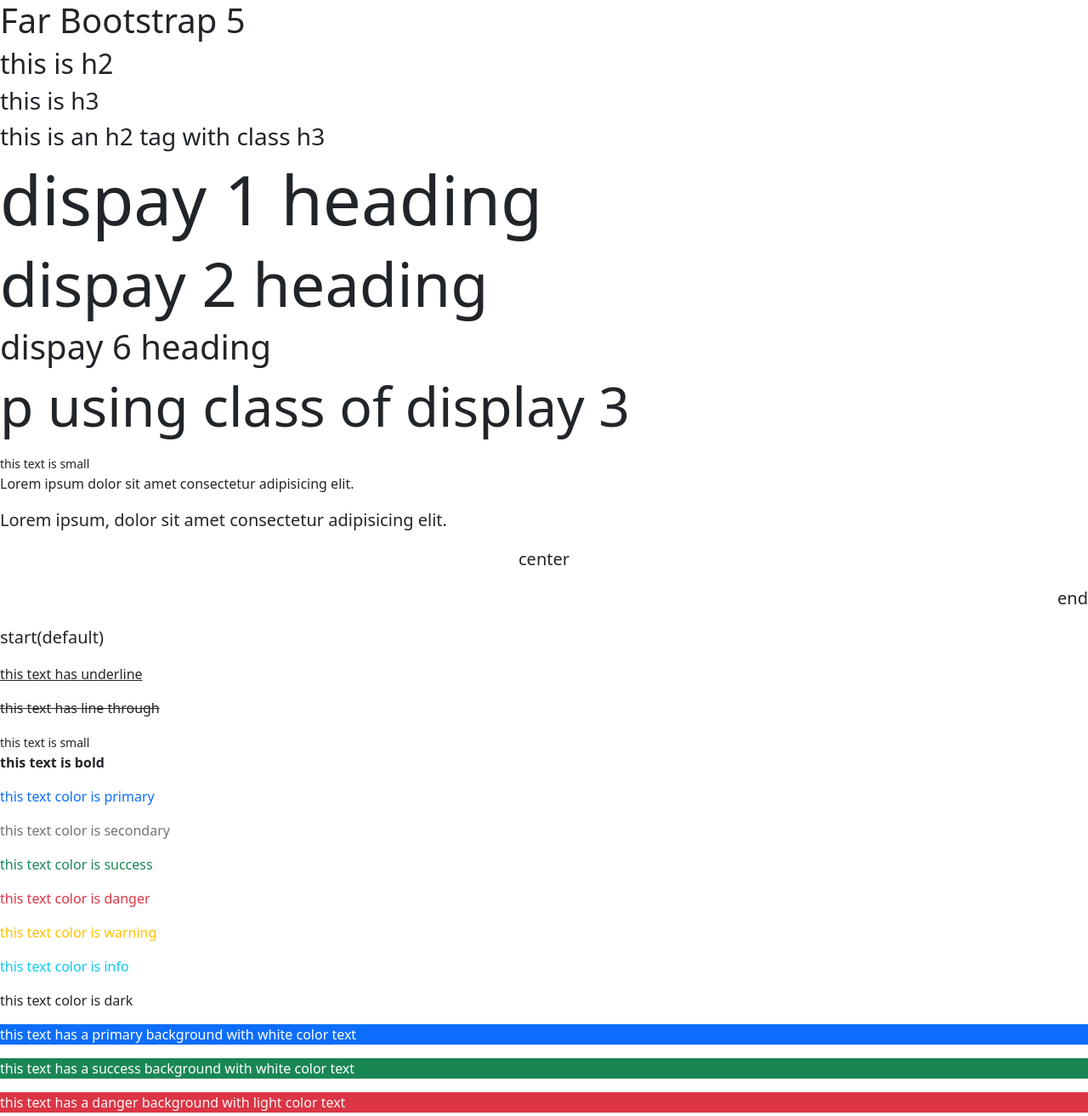
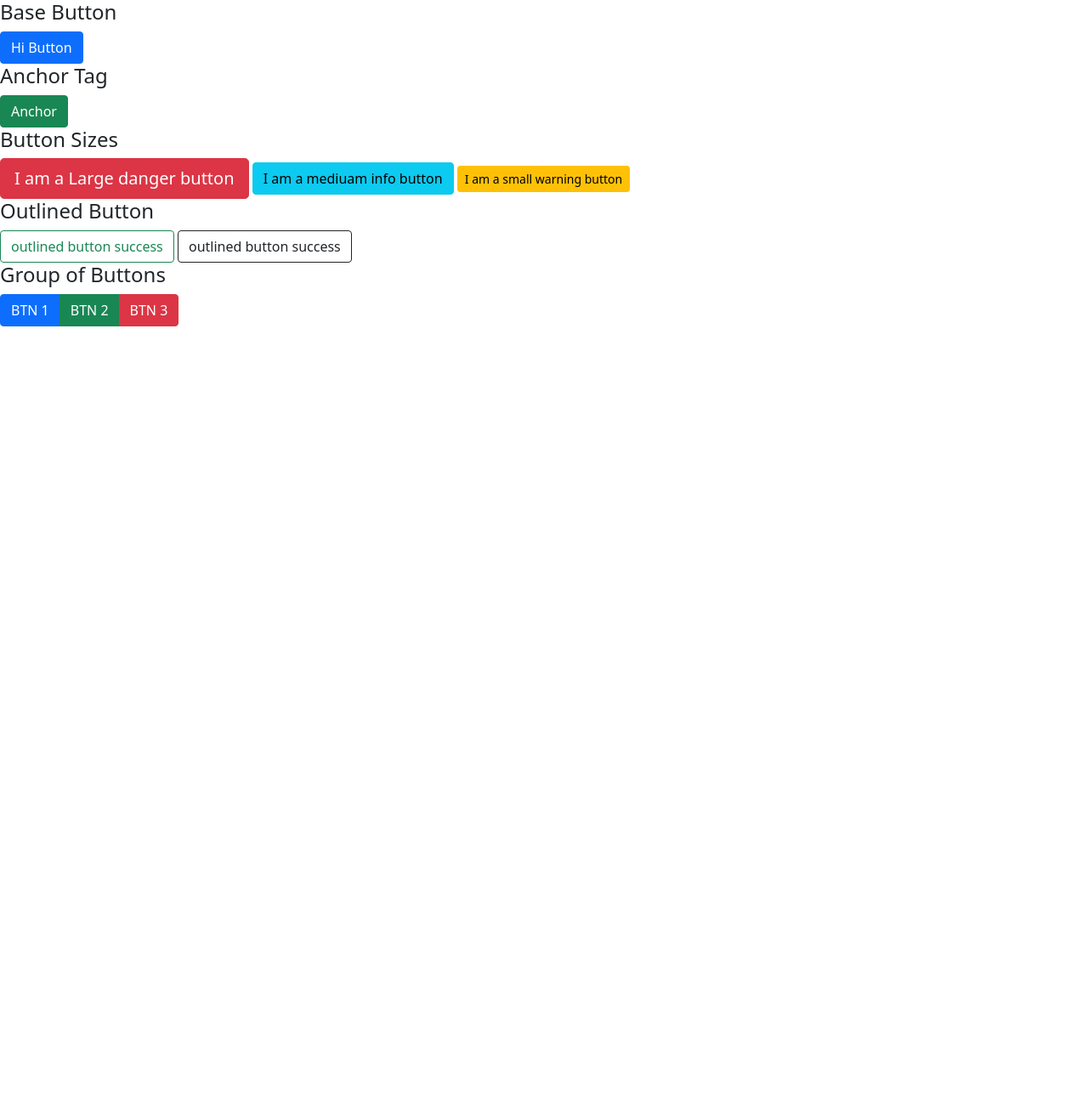
Before and after one commit to FaridFarahmandf/Bootstrap5, a plain HTML site: page index.html in a window 1280 px wide. Shown: the whole page at 85% size. After the commit the page ends 800 px from the top, so only its background shows below. Drawn offline with nearby package versions, Linux system fonts and the light colour scheme.

Commit message:
different types of buttons

```diff
--- a/index.html
+++ b/index.html
@@ -1,52 +1,59 @@
 <!DOCTYPE html>
 <html lang="en">
-<head>
-    <meta charset="UTF-8">
-    <meta http-equiv="X-UA-Compatible" content="IE=edge">
-    <meta name="viewport" content="width=device-width, initial-scale=1.0">
-    <link href="https://cdn.jsdelivr.net/npm/bootstrap@5.0.2/dist/css/bootstrap.min.css" rel="stylesheet" integrity="sha384-EVSTQN3/azprG1Anm3QDgpJLIm9Nao0Yz1ztcQTwFspd3yD65VohhpuuCOmLASjC" crossorigin="anonymous">
+  <head>
+    <meta charset="UTF-8" />
+    <meta http-equiv="X-UA-Compatible" content="IE=edge" />
+    <meta name="viewport" content="width=device-width, initial-scale=1.0" />
+    <link
+      href="https://cdn.jsdelivr.net/npm/bootstrap@5.0.2/dist/css/bootstrap.min.css"
+      rel="stylesheet"
+      integrity="sha384-EVSTQN3/azprG1Anm3QDgpJLIm9Nao0Yz1ztcQTwFspd3yD65VohhpuuCOmLASjC"
+      crossorigin="anonymous"
+    />
     <title>Farid Bootstrap 5</title>
-</head>
-<body>
-    <!--heading tags-->
-    <h1>Far Bootstrap 5</h1>
-    <h2>this is h2</h2>
-    <h3>this is h3</h3>
-    <h2 class="h3">this is an h2 tag with class h3</h2>
-    <!--display tags-->
-    <h1 class="display-1">dispay 1 heading</h1>
-    <h1 class="display-2">dispay 2 heading</h1>
-    <h1 class="display-6">dispay 6   heading</h1>
-    <p class="display-3">p using class of display 3</p>
+  </head>
+  <body>
+    <!--Basic Button-->
+    <h2 class="h4">Base Button</h2>
+    <button class="btn btn-primary">Hi Button</button>
 
-    <!--lead text and alignments -->
-    <small>this text is small</small>
-    <p>Lorem ipsum dolor sit amet consectetur adipisicing elit.</p>
-    <p class="lead">Lorem ipsum, dolor sit amet consectetur adipisicing elit.</p>
-    <p class="lead text-center">center</p>
-    <p class="lead text-end">end</p>
-    <p class="lead text-start">start(default)</p>
+    <!--Anchor tags as Button-->
 
-    <!--text decoration and font weight-->
-    <p class="text-decoration-underline">this text has underline</p>
-    <p class="text-decoration-line-through">this text has line through</p>
-    <small>this text is small</small>
-    <p class="fw-bold">this text is bold</p>
+    <h2 class="h4">Anchor Tag</h2>
+    <a href="#" class="btn btn-success">Anchor</a>
+    <!--Button Sizes-->
+    <h2 class="h4">Button Sizes</h2>
+    <a href="#" class="btn btn-lg btn-danger">I am a Large danger button</a>
+    <a href="#" class="btn btn-info">I am a mediuam info button</a>
+    <a href="#" class="btn btn-sm btn-warning">I am a small warning button</a>
 
-    <!--text-colors-->
-    <p class="text-primary">this text color is primary</p>
-    <p class="text-secondary">this text color is secondary</p>
-    <p class="text-success">this text color is success</p>
-    <p class="text-danger">this text color is danger</p>
-    <p class="text-warning">this text color is warning</p>
-    <p class="text-info">this text color is info</p>
-    <p class="text-dark">this text color is dark</p>
-    <!--bg colors-->
-    <p class="text-white bg-primary">this text has a primary background with white color text</p>
-    <p class="text-white bg-success">this text has a success background with white color text</p>
-    <p class="text-light bg-danger">this text has a danger background with light color text</p>
+    <!--Outlined Button-->
+    <h2 class="h4">Outlined Button</h2>
+    <button class="btn btn-outline-success">outlined button success</button>
+    <button class="btn btn-outline-dark">outlined button success</button>
+    <!--Group Buttons-->
+    <h2 class="h4">Group of Buttons</h2>
+    <div class="btn-group">
+        <a href="#" class="btn btn-primary">BTN 1</a>
+        <a href="#" class="btn btn-success">BTN 2</a>
+        <a href="#" class="btn btn-danger">BTN 3</a>
+    </div>
 
-    <script src="https://cdn.jsdelivr.net/npm/bootstrap@5.0.2/dist/js/bootstrap.bundle.min.js" integrity="sha384-MrcW6ZMFYlzcLA8Nl+NtUVF0sA7MsXsP1UyJoMp4YLEuNSfAP+JcXn/tWtIaxVXM" crossorigin="anonymous"></script>
-<script src="https://cdn.jsdelivr.net/npm/bootstrap@5.0.2/dist/js/bootstrap.min.js" integrity="sha384-cVKIPhGWiC2Al4u+LWgxfKTRIcfu0JTxR+EQDz/bgldoEyl4H0zUF0QKbrJ0EcQF" crossorigin="anonymous"></script>
-</body>
+
+
+
+
+
+
+    <script
+      src="https://cdn.jsdelivr.net/npm/bootstrap@5.0.2/dist/js/bootstrap.bundle.min.js"
+      integrity="sha384-MrcW6ZMFYlzcLA8Nl+NtUVF0sA7MsXsP1UyJoMp4YLEuNSfAP+JcXn/tWtIaxVXM"
+      crossorigin="anonymous"
+    ></script>
+    <script
+      src="https://cdn.jsdelivr.net/npm/bootstrap@5.0.2/dist/js/bootstrap.min.js"
+      integrity="sha384-cVKIPhGWiC2Al4u+LWgxfKTRIcfu0JTxR+EQDz/bgldoEyl4H0zUF0QKbrJ0EcQF"
+      crossorigin="anonymous"
+    ></script>
+  </body>
 </html>
```
